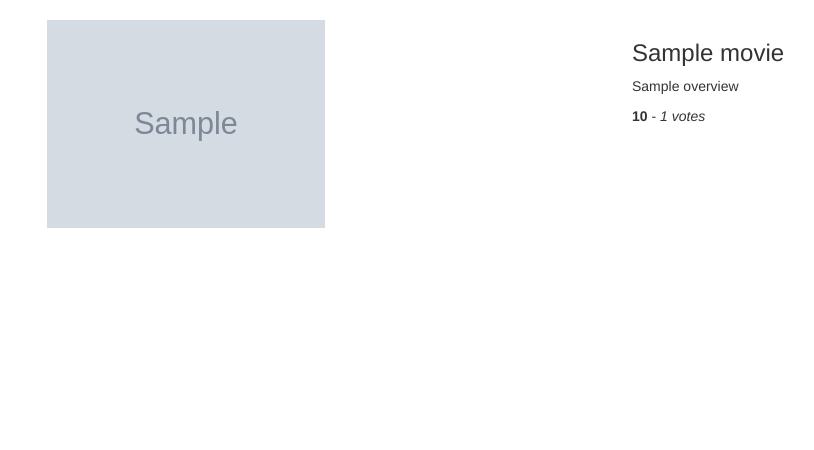
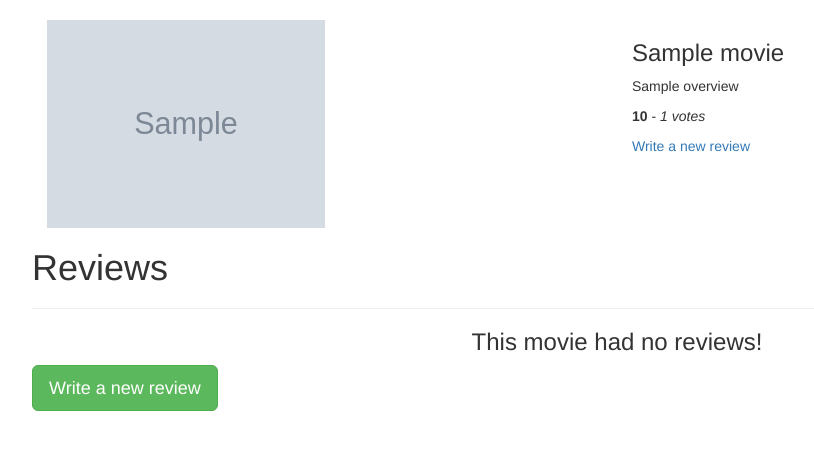
Before and after one commit to OkothPius/MovieDB, a Flask app: template app/templates/movie.html in a window 1280 px wide. Shown: the part 52-502 px from the top of the page, without its empty margins (23-837 px from the left). Run offline with Flask 2, Linux system fonts and the light colour scheme; the template is opened without the code that fills it: most values are stand-ins (such as "Sample title", 1, 10 or a date in 2020); grey boxes marked "Sample" are stand-in pictures; parts of the project's set-up code (start-up, migrations or seed data) failed here and were passed over; some libraries are stand-ins or nearby versions.

Commit message:
[feat] update app

```diff
--- a/app/templates/macros.html
+++ b/app/templates/macros.html
@@ -1,5 +1,5 @@
+<!-- Displaying movies macro -->
 {% macro displayMovieList(movie_list) %}
-
   {% for movie in movie_list %}
       <div class="col-xs-12 col-sm-4 col-md-2 col-lg-2 movie-card">
           <img src="{{ movie.poster }}" alt="{{ movie.title }} poster" class="img-responsive">
@@ -8,7 +8,15 @@
                   {{ movie.title|truncate(10)}}</a>
           </li>
       </div>
+  {% endfor %}
+{% endmacro %}
 
+<!-- Displaying reviews macro -->
+{% macro displayReviews(review_list) %}
+  {% for review in review_list %}
+    <div class="col-xs-12 col-md-4 col-sm-4 col-lg-4 review-card">
+      <h2>{{ review.title }}</h2>
+      <p>{{ review.review | truncate(30) }}</p>
+    </div>
   {% endfor %}
-
 {% endmacro %}
--- a/app/templates/movie.html
+++ b/app/templates/movie.html
@@ -1,4 +1,6 @@
 {% extends 'base.html'%}
+{% import 'macros.html' as macro%}
+
 <!-- Content block -->
 {% block content %}
   <div class="container">
@@ -13,7 +15,22 @@
 
               <p class="overview"> {{ movie.overview }}</p>
               <p class="ratings"> <b> {{ movie.vote_average }}</b> - <i>{{ movie.vote_count}} votes </i> </p>
+              <a class="ratings" href="/movie/review/new/{{movie.id}}"> Write a new review</a>
           </div>
+      </div>
+
+      <div class="row">
+        <h1>Reviews</h1>
+        <hr>
+
+        {%if reviews %}
+          {{ macro.displayReviews(reviews)}}
+        {% else %}
+          <h3 class="text-center">This movie had no reviews!</h3>
+
+          <a class="btn btn-success btn-lg text-center" href="/movie/review/new/{{movie.id}}">Write a new review</a>
+        {% endif %}
+
       </div>
 
   </div>
```
Also changed, not shown: app/forms.py (added, +9 -0 lines), app/models/review.py (added, +13 -0 lines), app/templates/new_review.html (added, +16 -0 lines), app/views.py (+23 -1 lines).
